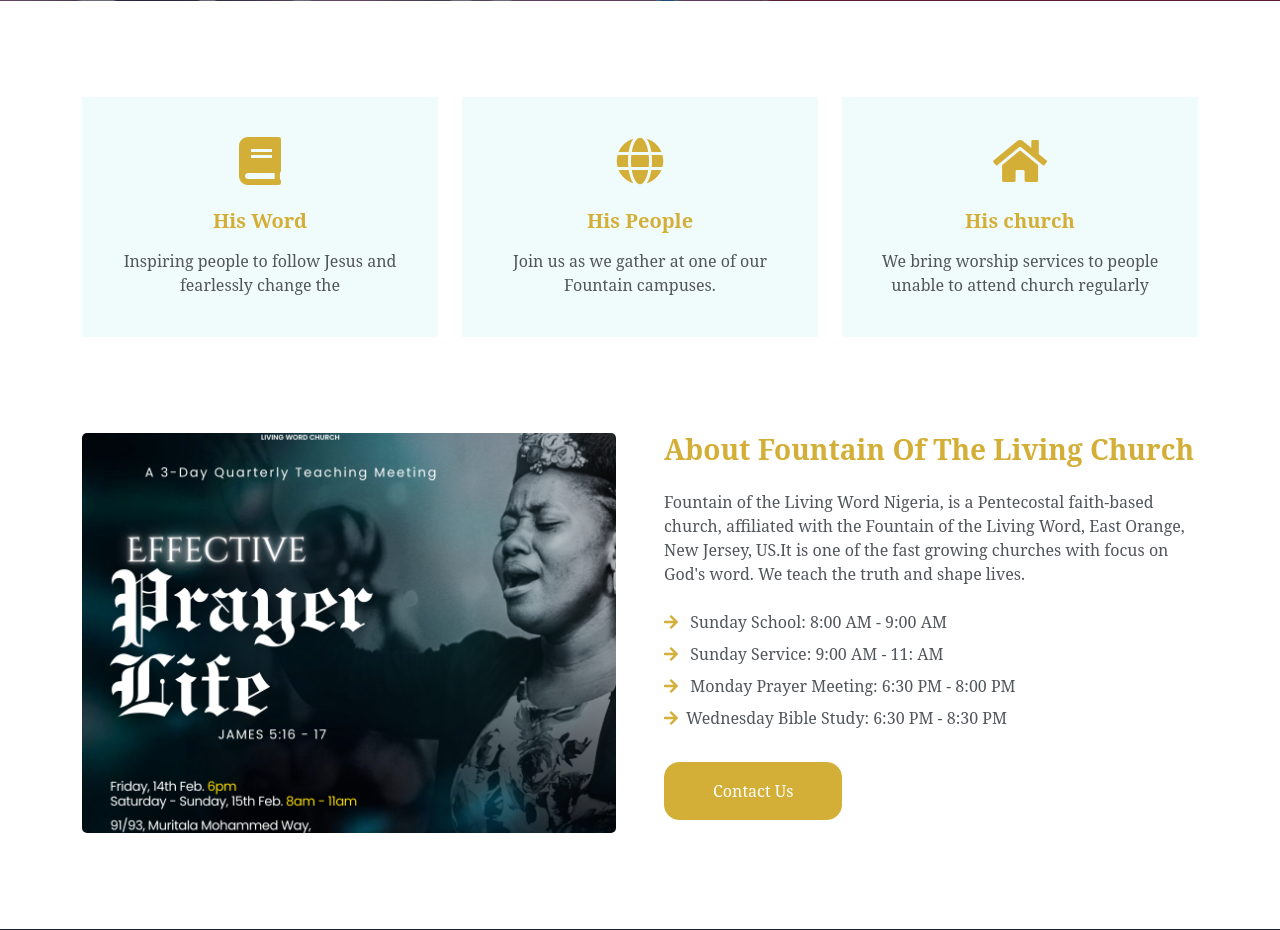
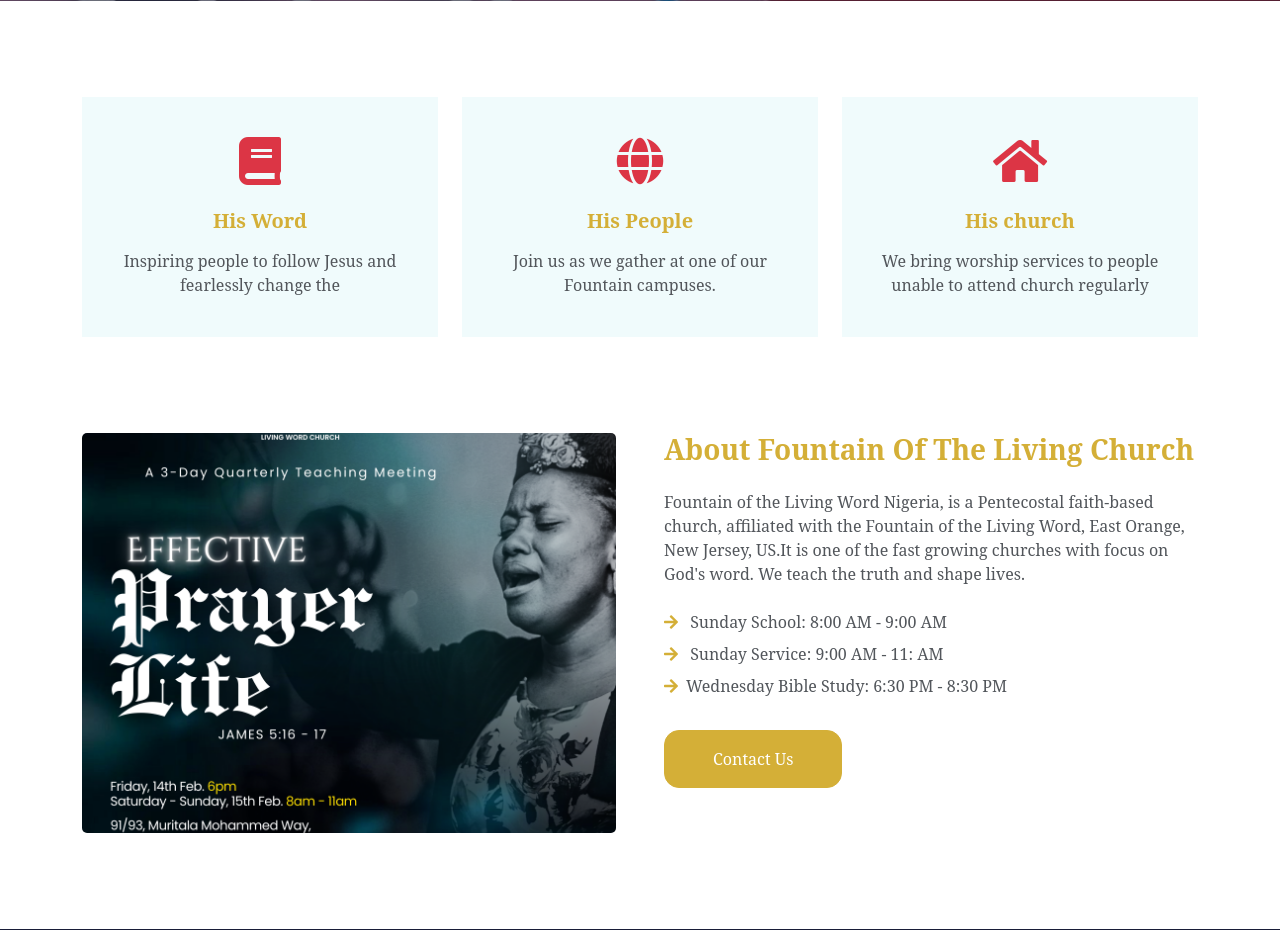
Before and after one commit to godwinumosen/FountainChurch, a Django app: page /about/ in a window 1280 px wide. Shown: the part 317-1247 px from the top of the page. Run offline with Django 5.2, Linux system fonts and the light colour scheme; some libraries are stand-ins or nearby versions.

```diff
--- a/templates/fountainchurch/about_us.html
+++ b/templates/fountainchurch/about_us.html
@@ -31,7 +31,7 @@
                 <div class="col-lg-4 col-sm-6 wow fadeInUp" data-wow-delay="0.1s">
                     <div class="service-item text-center pt-3">
                         <div class="p-4">
-                            <i class="fa fa-3x fa-book text-primary mb-4"></i>
+                            <i class="fa fa-3x fa-book text-danger mb-4"></i>
                             <h5 class="mb-3"style="font-family: 'serif';color: #d4af37;">His Word</h5>
                             <p style="font-family: 'serif';">Inspiring people to follow Jesus and fearlessly change the</p>
                         </div>
@@ -40,7 +40,7 @@
                 <div class="col-lg-4 col-sm-6 wow fadeInUp" data-wow-delay="0.3s">
                     <div class="service-item text-center pt-3">
                         <div class="p-4">
-                            <i class="fa fa-3x fa-globe text-primary mb-4"></i>
+                            <i class="fa fa-3x fa-globe text-danger mb-4"></i>
                             <h5 class="mb-3"style="font-family: 'serif';color: #d4af37;">His People</h5>
                             <p style="font-family: 'serif';">Join us as we gather at one of our Fountain campuses.</p>
                         </div>
@@ -49,7 +49,7 @@
                 <div class="col-lg-4 col-sm-6 wow fadeInUp" data-wow-delay="0.5s">
                     <div class="service-item text-center pt-3">
                         <div class="p-4">
-                            <i class="fa fa-3x fa-home text-primary mb-4"></i>
+                            <i class="fa fa-3x fa-home text-danger mb-4"></i>
                             <h5 class="mb-3"style="font-family: 'serif';color: #d4af37;">His church</h5>
                             <p style="font-family: 'serif';">  We bring worship services to people unable to attend church regularly</p>
                         </div>
@@ -93,9 +93,7 @@
                         <div class="col-sm-10">
                             <p class="mb-0"style="font-family: 'serif';"><i class="fa fa-arrow-right text-primary me-2"></i> Sunday Service: 9:00 AM - 11: AM</p>
                         </div>
-                        <div class="col-sm-10">
-                            <p class="mb-0"style="font-family: 'serif';"><i class="fa fa-arrow-right text-primary me-2"></i> Monday Prayer Meeting: 6:30 PM - 8:00 PM</p>
-                        </div>
+
                         <div class="col-sm-10">
                             <p class="mb-0"style="font-family: 'serif';"><i class="fa fa-arrow-right text-primary me-2"></i>Wednesday Bible Study: 6:30 PM - 8:30 PM </p>
                         </div>
--- a/templates/fountainchurch/vision.html
+++ b/templates/fountainchurch/vision.html
@@ -8,7 +8,7 @@
     <div class="container py-5">
         <div class="row justify-content-center">
             <div class="col-lg-10 text-center">
-                <h6 class="display-3 text-white animated slideInDown"style="font-family: 'serif';">Vision & MISSION</h6>
+                <h6 class="display-3 text-white animated slideInDown"style="font-family: 'serif';">Vision & Mission</h6>
                 <nav aria-label="breadcrumb">
                     <ol class="breadcrumb justify-content-center">
                         <li class="breadcrumb-item"><a class="text-white" href="{% url 'home' %}"style="font-family: 'serif';">Home</a></li>
```
